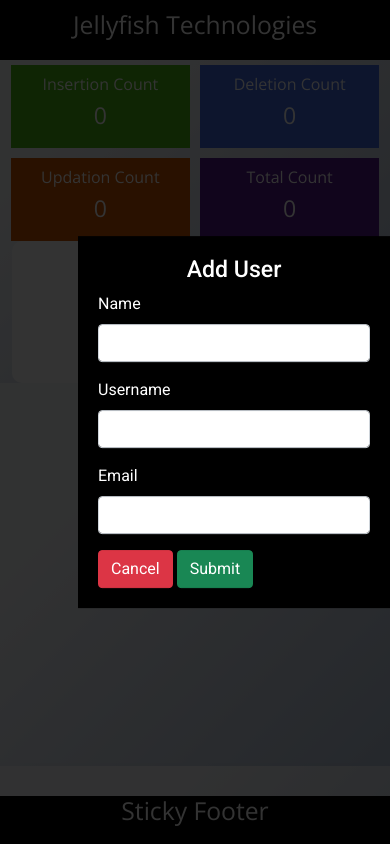
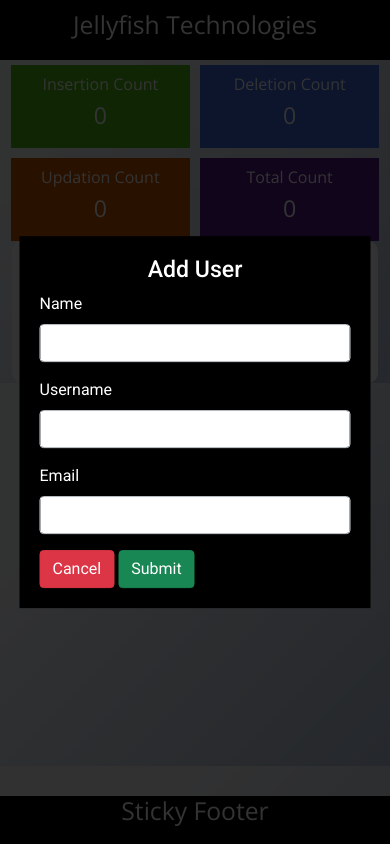
Before and after one commit to akshay-jft/JS-JSON, a plain HTML site: page index.html in a window 390 px wide. Both pictures are taken after a click on the button "Add". Drawn offline with nearby package versions, Linux system fonts and the light colour scheme; no server answers.

Commit message:
Response Fix on Modals

```diff
--- a/styles.css
+++ b/styles.css
@@ -140,7 +140,9 @@
         margin: 0;
     }
     #addUserModal .content, #updateUserModal .content{
-        width: 80%;
-        margin: auto;
+        width: 90%;
+        top: 50%;
+        left: 50%;
+        transform: translate(-50%, -50%);
     }
 }
```
